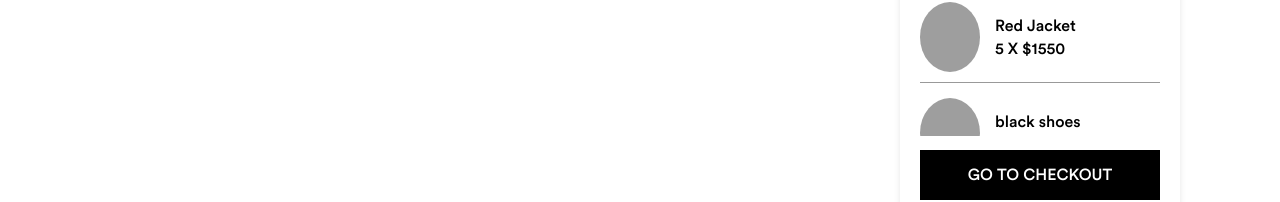
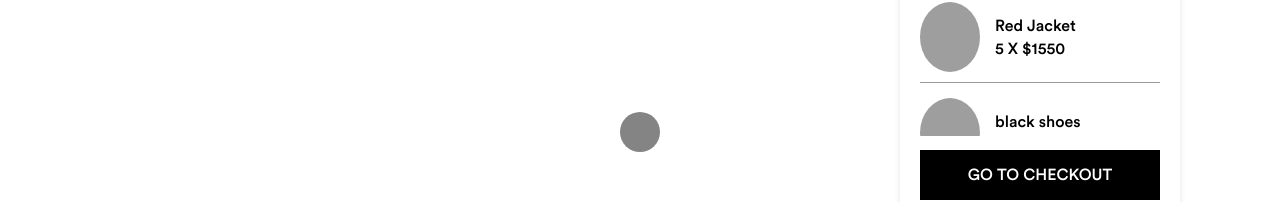
Before and after one commit to shovanch/fstore, a React (Create React App) app: page /loading in a window 1280 px wide. Shown: the part 199-401 px from the top of the page. Built offline with nearby package versions, Linux system fonts and the light colour scheme; grey boxes are pictures that could not be loaded.

Commit message:
Done loading-spinner component

```diff
--- a/src/App.js
+++ b/src/App.js
@@ -7,6 +7,7 @@ import HomePage from "pages/HomePage";
 import CollectionPage from "pages/CollectionPage";
 import CheckoutPage from "pages/CheckoutPage";
 import SignInPage from "pages/SignInPage";
+import withRouterLoading from "components/withRouterLoading";
 
 class App extends Component {
   render() {
@@ -19,6 +20,7 @@ class App extends Component {
           <Route exact path="/collection" component={CollectionPage} />
           <Route exact path="/checkout" component={CheckoutPage} />
           <Route exact path="/signin" component={SignInPage} />
+          <Route exact path="/loading" component={withRouterLoading} />
         </Switch>
       </div>
     );
--- a/src/components/withRouterLoading.js
+++ b/src/components/withRouterLoading.js
@@ -0,0 +1,12 @@
+import React from "react";
+
+const withRouterLoading = () => (
+  <main>
+    <div class="spinner">
+      <div class="double-bounce1"></div>
+      <div class="double-bounce2"></div>
+    </div>
+  </main>
+);
+
+export default withRouterLoading;
--- /dev/null
+++ b/src/styles/_loading.scss
@@ -0,0 +1,49 @@
+.spinner {
+  width: 40px;
+  height: 40px;
+
+  position: relative;
+  margin: 30vh auto;
+}
+
+.double-bounce1,
+.double-bounce2 {
+  width: 100%;
+  height: 100%;
+  border-radius: 50%;
+  background-color: #333;
+  opacity: 0.6;
+  position: absolute;
+  top: 0;
+  left: 0;
+
+  -webkit-animation: sk-bounce 2s infinite ease-in-out;
+  animation: sk-bounce 2s infinite ease-in-out;
+}
+
+.double-bounce2 {
+  -webkit-animation-delay: -1s;
+  animation-delay: -1s;
+}
+
+@-webkit-keyframes sk-bounce {
+  0%,
+  100% {
+    -webkit-transform: scale(0);
+  }
+  50% {
+    -webkit-transform: scale(1);
+  }
+}
+
+@keyframes sk-bounce {
+  0%,
+  100% {
+    transform: scale(0);
+    -webkit-transform: scale(0);
+  }
+  50% {
+    transform: scale(1);
+    -webkit-transform: scale(1);
+  }
+}
--- a/src/styles/index.scss
+++ b/src/styles/index.scss
@@ -8,3 +8,4 @@
 @import "user";
 @import "cart";
 @import "product";
+@import "loading";
```
